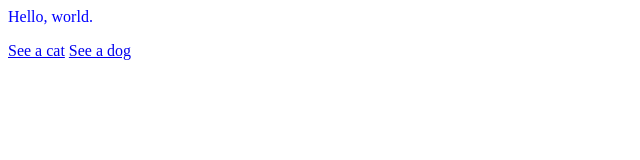
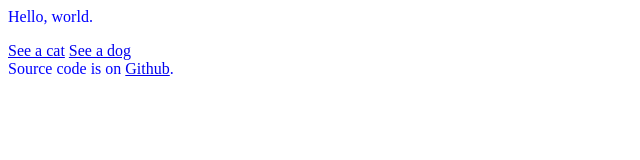
Before and after one commit to DWDatITP/sample-static, a website: page public/index.html in a window 1280 px wide. Shown: the whole page, without its empty margins (0-640 px from the left). Drawn offline with Linux system fonts and the light colour scheme.

Commit message:
soruce code is on github

```diff
--- a/public/index.html
+++ b/public/index.html
@@ -9,5 +9,9 @@
   <p>Hello, world.</p>
   <a href='/cat.html'>See a cat</a>
   <a href='/dog.html'>See a dog</a>
+
+  <footer>
+    Source code is on <a href='https://github.com/DWDatITP/sample-static'>Github</a>.
+  </footer>
 </body>
 </html>
```
